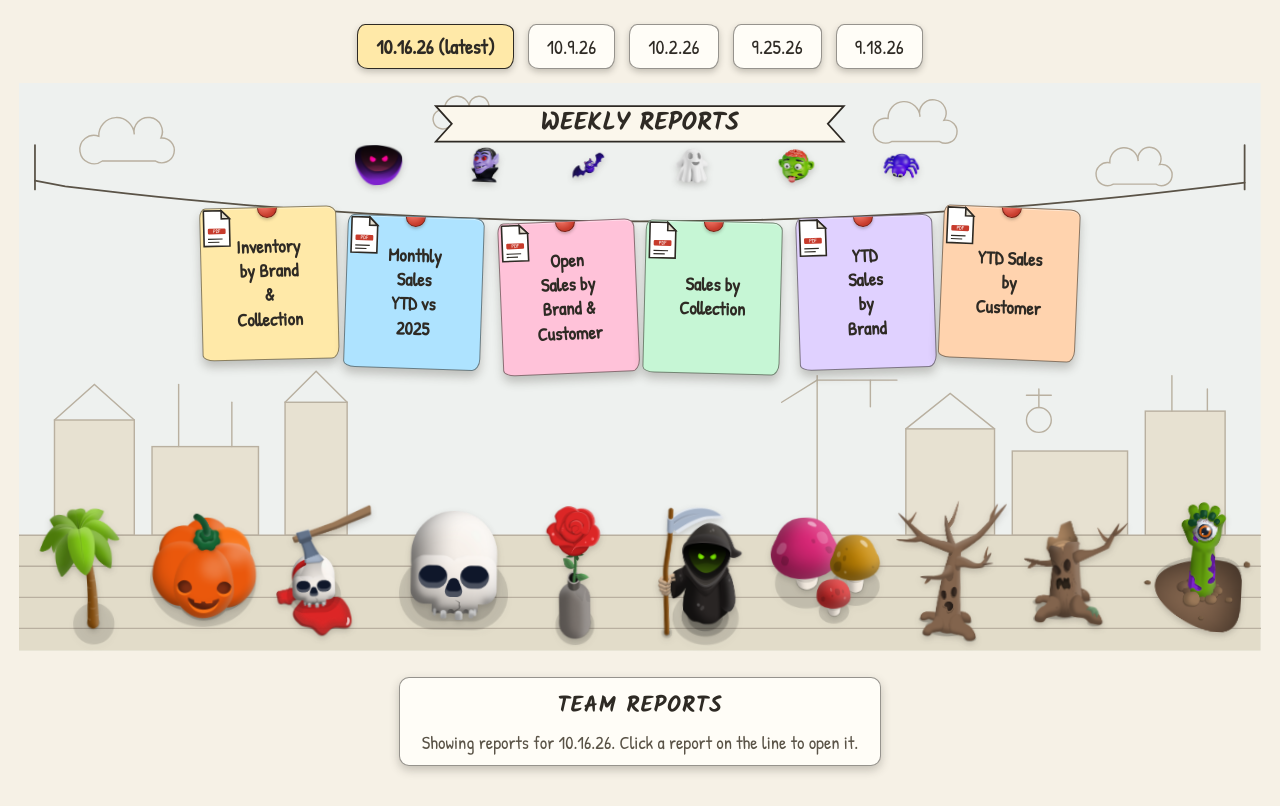
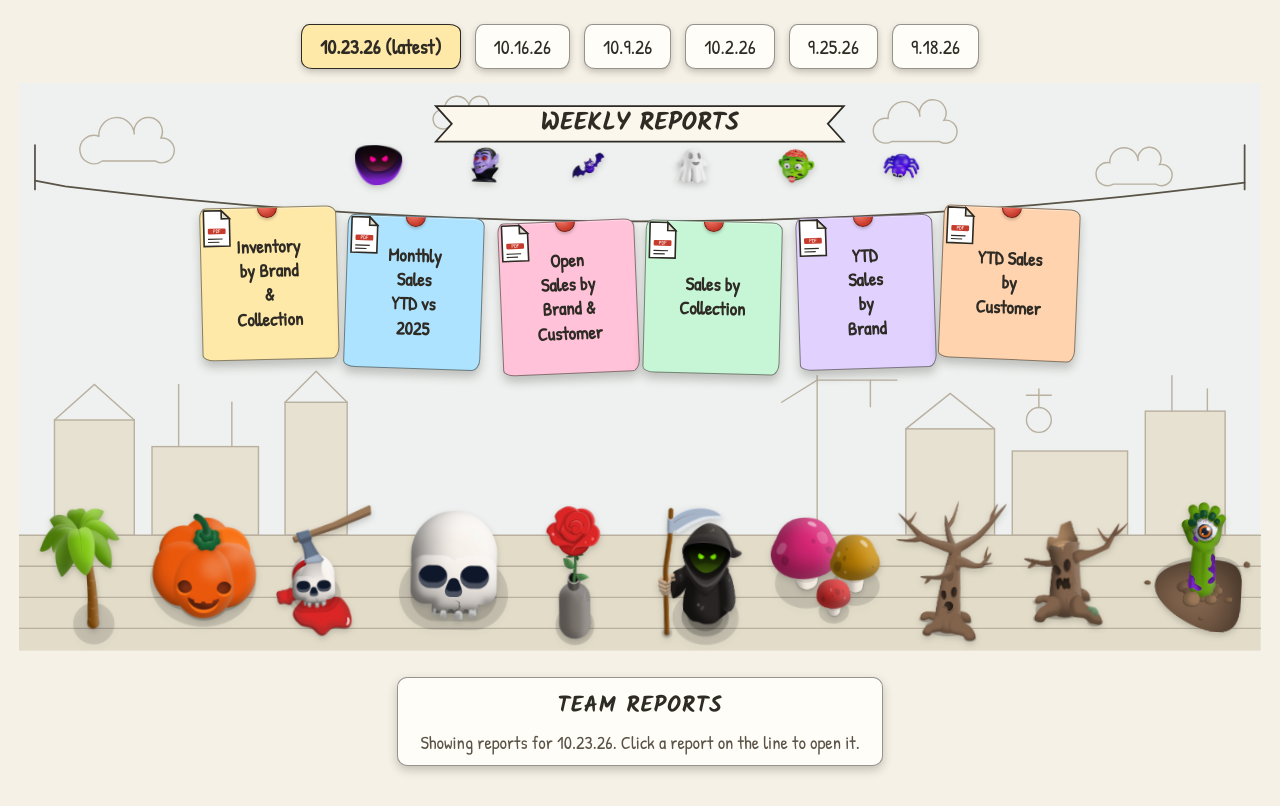
Before and after one commit to aprilwangbiz-jpg/wkly, a plain HTML site: page index.html in a window 1280 px wide. Drawn offline with Linux system fonts and the light colour scheme.

Commit message:
reports update 2026-10-23

```diff
--- a/index.html
+++ b/index.html
@@ -365,6 +365,14 @@
   // do not hand-edit this block, run `python update_site.py` instead.
   // REPORTS:START
   const PERIODS = [
+    { label: "10.23.26", reports: [
+      { title: "Inventory by Brand & Collection", file: "INVENTORY BY BRAND AND COLLECTION.pdf", color: "#FFE9A8", v: "3dff646f" },
+      { title: "Monthly Sales YTD vs 2025", file: "monthly sales ytd vs 2025.pdf", color: "#AEE3FF", v: "0b235287" },
+      { title: "Open Sales by Brand & Customer", file: "open sales by brand and customer.pdf", color: "#FFC2D9", v: "716e485f" },
+      { title: "Sales by Collection", file: "SALES BY COLLECTION.pdf", color: "#C6F6D5", v: "fbf89da3" },
+      { title: "YTD Sales by Brand", file: "ytd sales by brand.pdf", color: "#E0D1FF", v: "5b5bbf59" },
+      { title: "YTD Sales by Customer", file: "ytd sales by customer.pdf", color: "#FFD3AE", v: "f87c6e9d" },
+    ] },
     { label: "10.16.26", reports: [
       { title: "Inventory by Brand & Collection", file: "INVENTORY BY BRAND AND COLLECTION.pdf", color: "#FFE9A8", v: "37f5afc7" },
       { title: "Monthly Sales YTD vs 2025", file: "monthly sales ytd vs 2025.pdf", color: "#AEE3FF", v: "bd8c2c69" },
```
Also changed, not shown: 6 other files.
